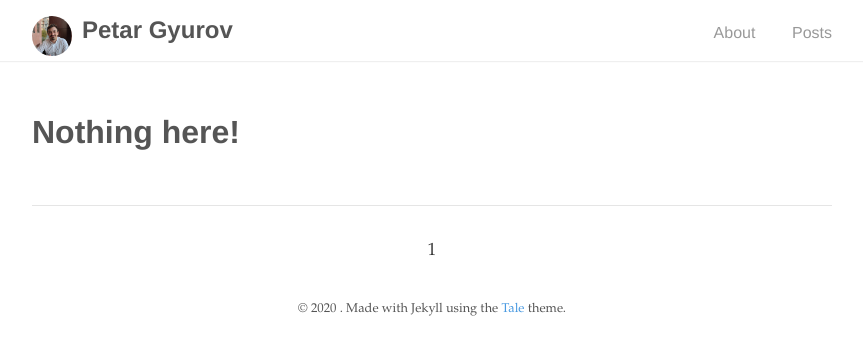
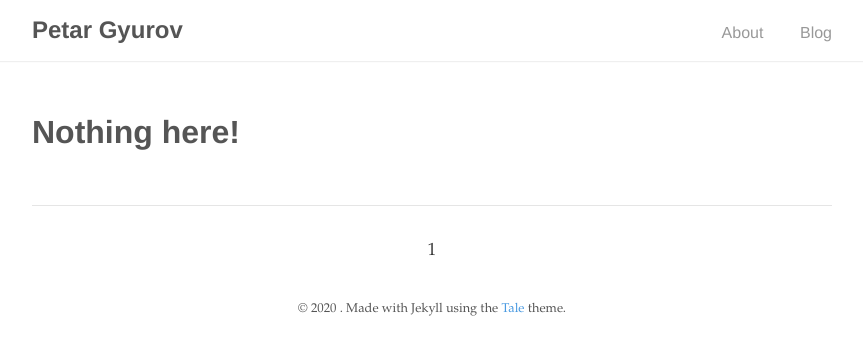
Before and after one commit to petargyurov/petargyurov.github.io, a Jekyll site: the page built from index.html, in a window 1280 px wide. Shown: the top 355 px of the page, without its empty margins (208-1071 px from the left). Built offline with Jekyll 4.4.1, drawn with Linux system fonts in a browser that asks for light colours; the list of posts is cut into pages by our own code.

Commit message:
Removed me.jpg. Removed avatar. Added image of me in About from S3

```diff
--- a/_includes/navigation.html
+++ b/_includes/navigation.html
@@ -1,12 +1,11 @@
 <nav class="nav">
   <div class="nav-container">
     <a href="{{ site.baseurl }}/">
-      <span class="avatar">.</span>
       <h2 class="nav-title">{{ site.title }}</h2>
     </a>
     <ul>
       <li><a href="{{ '/about' | prepend: site.baseurl }}">About</a></li>
-      <li><a href="{{ site.baseurl }}/">Posts</a></li>
+      <li><a href="{{ site.baseurl }}/">Blog</a></li>
     </ul>
   </div>
 </nav>
--- a/_sass/tale/_base.scss
+++ b/_sass/tale/_base.scss
@@ -64,14 +64,3 @@ img {
 td {
   vertical-align: top;
 }
-
-.avatar {
-  float: left;
-  height: 2.5em;
-	width: 2.5em;
-	background-image: url("../../assets/me.jpg");
-	background-size: cover;
-  background-position: center center;
-  border-radius: 50%;
-  margin-right: 10px;
-}
```
Also changed, not shown: _pages/about.md (+3 -1 lines), assets/me.jpg (deleted).
